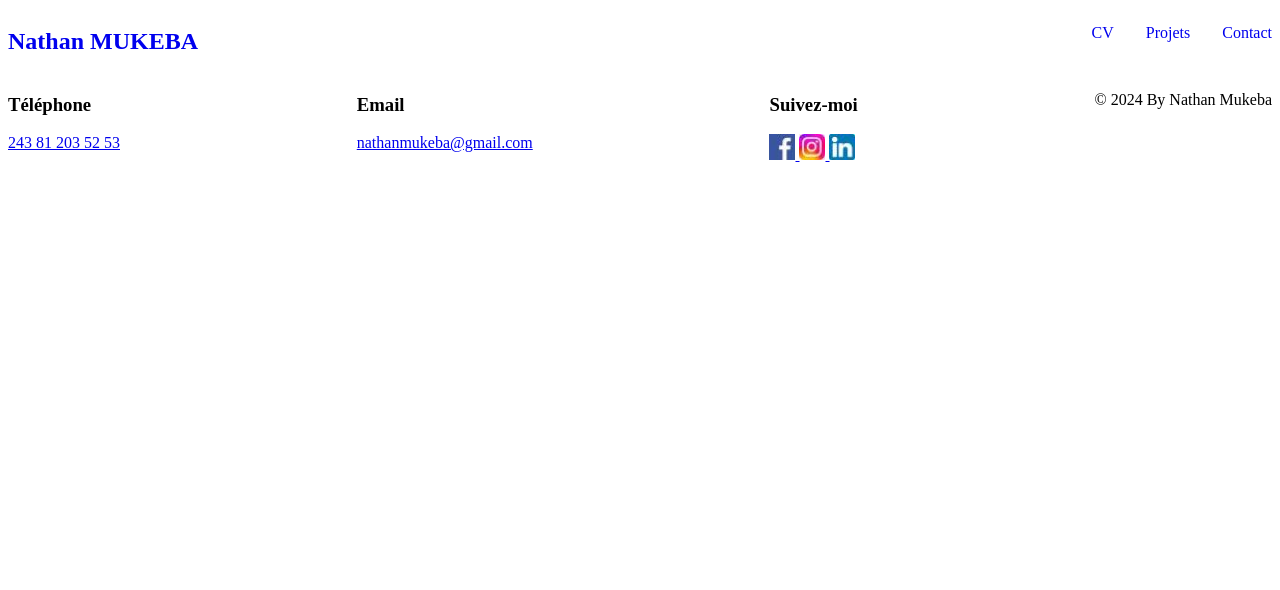
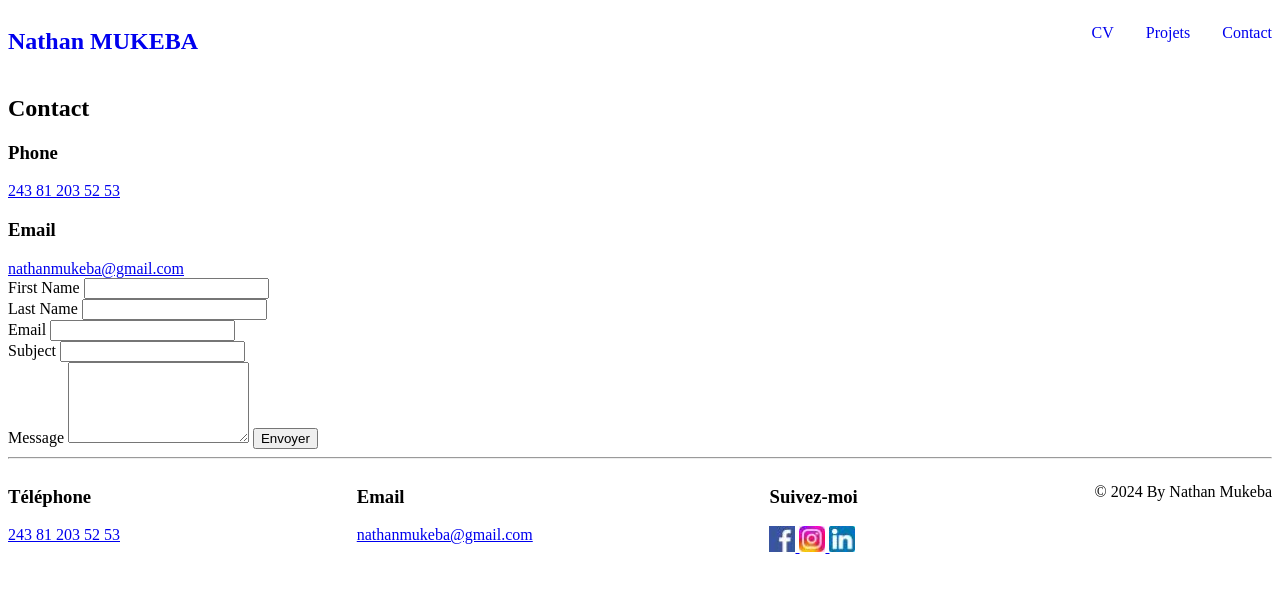
Before and after one commit to NathNorton/Travail-Portfolio, a plain HTML site: page contact.html in a window 1280 px wide. Drawn offline with Linux system fonts and the light colour scheme; files whose address does not match are found by name.

Commit message:
Ajout de la structure html dans la page Contact

```diff
--- a/contact.html
+++ b/contact.html
@@ -18,6 +18,54 @@
             </div>
         </nav>
     </header>
+
+    <main class="main">
+        <div class="main__div">
+            <h2 class="main__div__titre">Contact</h2>
+            <h3 class="main__div__sousTitre">Phone</h3>
+            <a class="main__div__titre__lien" href="tel:+243812035253">243 81 203 52 53</a>
+            <h3 class="main__div__sousTitre">Email</h3>
+            <a class="main__div__titre__lien" href="mailto:nathanmukeba@gmail.com">nathanmukeba@gmail.com</a>
+        </div>
+
+        <form class="main__formulaire" action="Submit">
+            <div class="main__formulaire__div">
+                <div class="main__formulaire__div__div">
+                    <label class="main__formulaire__div__div__label" for="First Name">First Name</label>
+                    <input class="main__formulaire__div__div__input" type="text" id="FirstName" name="FirstName"  required>
+                </div>
+
+
+                <div class="main__formulaire__div__div">
+                    <label class="main__formulaire__div__div__label" for="Last Name">Last Name</label>
+                    <input class="main__formulaire__div__div__input" type="text" id="LastName" name="LastName" required>
+                </div>
+            </div>
+
+            <div class="main__formulaire__div">
+                <div class="main__formulaire__div__div">
+                    <label class="main__formulaire__div__div__label" for="Email">Email</label>
+                    <input class="main__formulaire__div__div__input" type="email" id="Email" name="Email" required>
+                </div>
+
+                <div class="main__formulaire__div__div">
+                    <label class="main__formulaire__div__div__label" for="Subject">Subject</label>
+                    <input class="main__formulaire__div__div__input" type="text" id="Subject" name="Subject" required>
+                </div>
+            </div>
+
+            <div class="main__formulaire__div">
+                <div class="main__formulaire__div__div">
+                    <label class="main__formulaire__div__div__label" for="Message">Message</label>
+                    <textarea class="main__formulaire__div__div__texte" name="Message" rows="5" required></textarea>
+                    <button class="main__formulaire__div__div__boutton" type="submit">Envoyer</button>
+                </div>
+            </div>
+        </form>
+        <hr>
+    </main>
+
+
 </body>
 
 <footer class="footer">
```
Also changed, not shown: index.html (+2 -1 lines), projets.html (+1 -1 lines).
